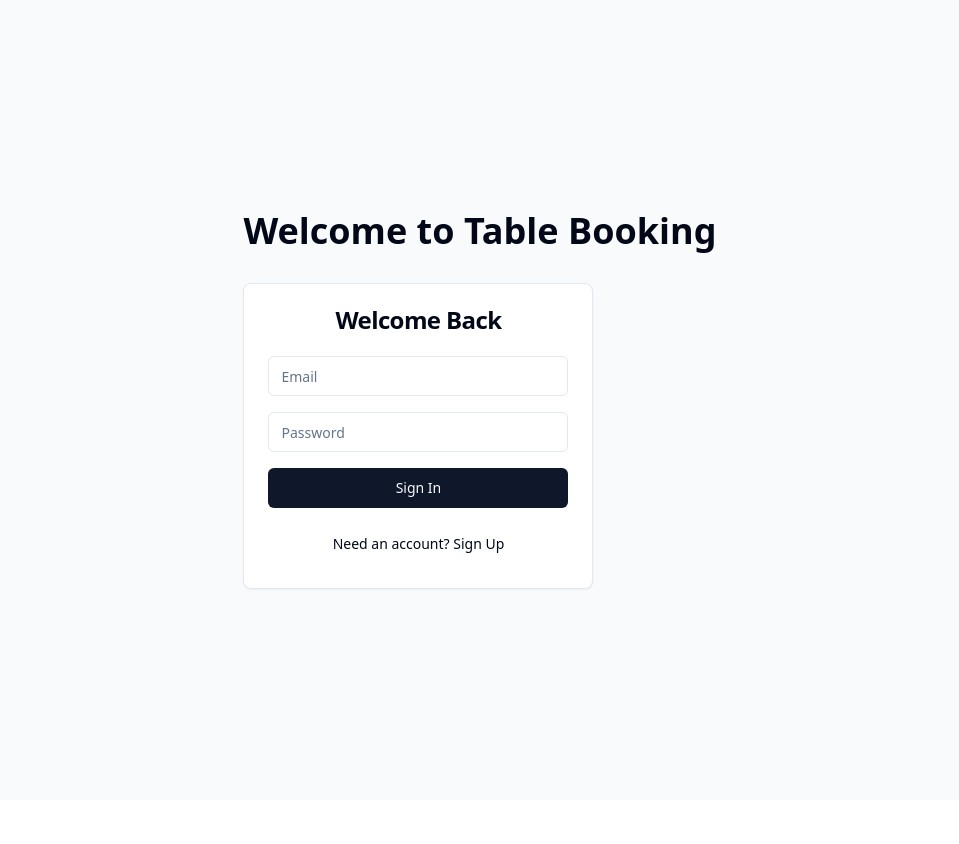
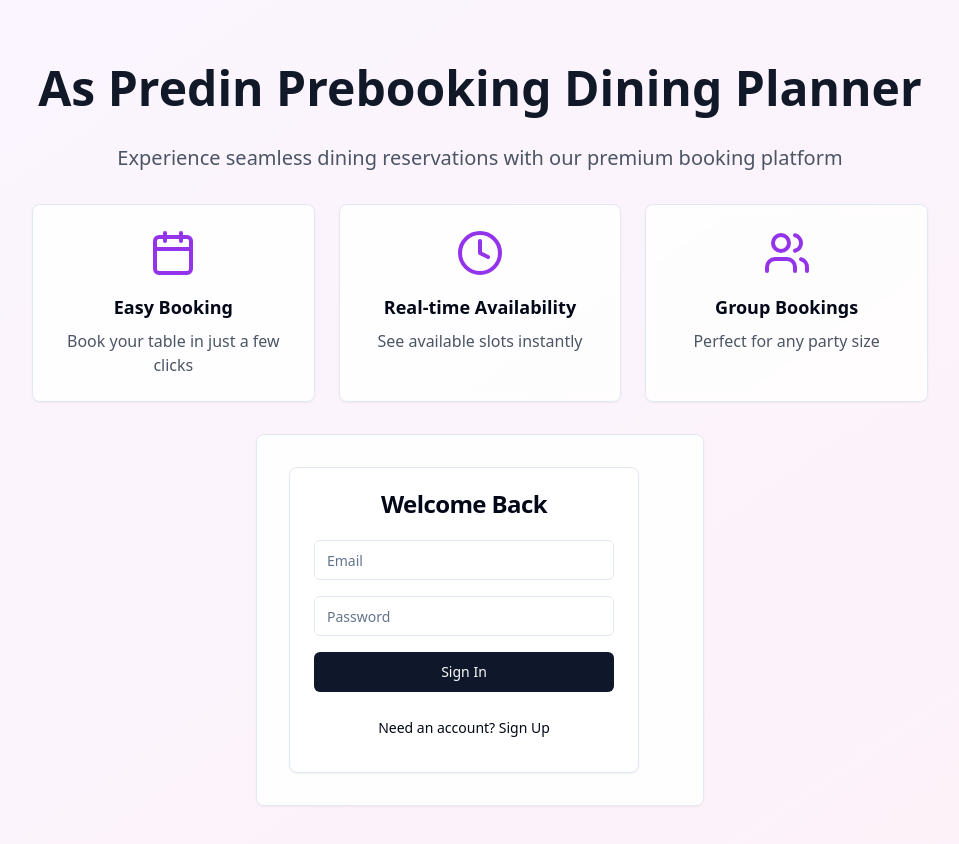
Before and after one commit to kunal085/taste-table-today, a React (Vite) app: page / in a window 1280 px wide. Shown: the top 844 px of the page, without its empty margins (160-1119 px from the left). Before the commit the page ends 800 px from the top, so only its background shows below. Built offline with nearby package versions, Linux system fonts and the light colour scheme.

Commit message:
Refactor: Improve app aesthetics and naming
Rename the app to "As predin preboking dinning planner" and enhance the visual appeal.

```diff
--- a/index.html
+++ b/index.html
@@ -1,14 +1,15 @@
+
 <!DOCTYPE html>
 <html lang="en">
   <head>
     <meta charset="UTF-8" />
     <meta name="viewport" content="width=device-width, initial-scale=1.0" />
-    <title>taste-table-today</title>
-    <meta name="description" content="Lovable Generated Project" />
-    <meta name="author" content="Lovable" />
+    <title>As Predin - Prebooking Dining Planner</title>
+    <meta name="description" content="Premium dining reservation platform" />
+    <meta name="author" content="As Predin" />
 
-    <meta property="og:title" content="taste-table-today" />
-    <meta property="og:description" content="Lovable Generated Project" />
+    <meta property="og:title" content="As Predin - Prebooking Dining Planner" />
+    <meta property="og:description" content="Premium dining reservation platform" />
     <meta property="og:type" content="website" />
     <meta property="og:image" content="https://lovable.dev/opengraph-image-p98pqg.png" />
 
--- a/src/components/layout/Navbar.tsx
+++ b/src/components/layout/Navbar.tsx
@@ -2,6 +2,7 @@
 import { useNavigate } from "react-router-dom";
 import { Button } from "@/components/ui/button";
 import { supabase } from "@/integrations/supabase/client";
+import { BookOpen, Calendar, Menu } from "lucide-react";
 
 export default function Navbar() {
   const navigate = useNavigate();
@@ -12,17 +13,27 @@ export default function Navbar() {
   };
 
   return (
-    <nav className="border-b">
+    <nav className="border-b bg-white/80 backdrop-blur-sm sticky top-0 z-50">
       <div className="max-w-7xl mx-auto px-4 sm:px-6 lg:px-8">
         <div className="flex justify-between h-16 items-center">
-          <div className="flex">
-            <Button variant="link" onClick={() => navigate("/")}>Home</Button>
-            <Button variant="link" onClick={() => navigate("/menu")}>Menu</Button>
-            <Button variant="link" onClick={() => navigate("/bookings")}>My Bookings</Button>
+          <div className="flex items-center space-x-2">
+            <BookOpen className="h-6 w-6 text-purple-600" />
+            <span className="font-semibold text-lg">As Predin</span>
           </div>
-          <Button onClick={handleSignOut}>Sign Out</Button>
+
+          <div className="flex space-x-4 items-center">
+            <Button variant="ghost" className="flex items-center space-x-2" onClick={() => navigate("/menu")}>
+              <Menu className="h-4 w-4" />
+              <span>Menu</span>
+            </Button>
+            <Button variant="ghost" className="flex items-center space-x-2" onClick={() => navigate("/bookings")}>
+              <Calendar className="h-4 w-4" />
+              <span>My Bookings</span>
+            </Button>
+            <Button variant="outline" onClick={handleSignOut}>Sign Out</Button>
+          </div>
         </div>
       </div>
     </nav>
   );
-}
+};
--- a/src/pages/Index.tsx
+++ b/src/pages/Index.tsx
@@ -3,6 +3,8 @@ import { useEffect } from "react";
 import { useNavigate } from "react-router-dom";
 import { supabase } from "@/integrations/supabase/client";
 import AuthForm from "@/components/auth/AuthForm";
+import { Card, CardContent } from "@/components/ui/card";
+import { Calendar, Clock, Users } from "lucide-react";
 
 const Index = () => {
   const navigate = useNavigate();
@@ -17,10 +19,48 @@ const Index = () => {
   }, [navigate]);
 
   return (
-    <div className="min-h-screen flex items-center justify-center bg-gray-50">
-      <div className="text-center">
-        <h1 className="text-4xl font-bold mb-8">Welcome to Table Booking</h1>
-        <AuthForm />
+    <div className="min-h-screen bg-gradient-to-br from-purple-50 to-pink-50">
+      <div className="container mx-auto px-4 py-16">
+        <div className="max-w-4xl mx-auto text-center space-y-8">
+          <h1 className="text-5xl font-bold text-gray-900 mb-4">
+            As Predin Prebooking Dining Planner
+          </h1>
+          <p className="text-xl text-gray-600 mb-8">
+            Experience seamless dining reservations with our premium booking platform
+          </p>
+
+          <div className="grid grid-cols-1 md:grid-cols-3 gap-6 mb-12">
+            <Card className="bg-white/80 backdrop-blur-sm hover:shadow-lg transition-all">
+              <CardContent className="p-6 text-center">
+                <Calendar className="w-12 h-12 mx-auto mb-4 text-purple-600" />
+                <h3 className="text-lg font-semibold mb-2">Easy Booking</h3>
+                <p className="text-gray-600">Book your table in just a few clicks</p>
+              </CardContent>
+            </Card>
+
+            <Card className="bg-white/80 backdrop-blur-sm hover:shadow-lg transition-all">
+              <CardContent className="p-6 text-center">
+                <Clock className="w-12 h-12 mx-auto mb-4 text-purple-600" />
+                <h3 className="text-lg font-semibold mb-2">Real-time Availability</h3>
+                <p className="text-gray-600">See available slots instantly</p>
+              </CardContent>
+            </Card>
+
+            <Card className="bg-white/80 backdrop-blur-sm hover:shadow-lg transition-all">
+              <CardContent className="p-6 text-center">
+                <Users className="w-12 h-12 mx-auto mb-4 text-purple-600" />
+                <h3 className="text-lg font-semibold mb-2">Group Bookings</h3>
+                <p className="text-gray-600">Perfect for any party size</p>
+              </CardContent>
+            </Card>
+          </div>
+
+          <Card className="bg-white/90 backdrop-blur-sm max-w-md mx-auto">
+            <CardContent className="p-8">
+              <AuthForm />
+            </CardContent>
+          </Card>
+        </div>
       </div>
     </div>
   );
```
